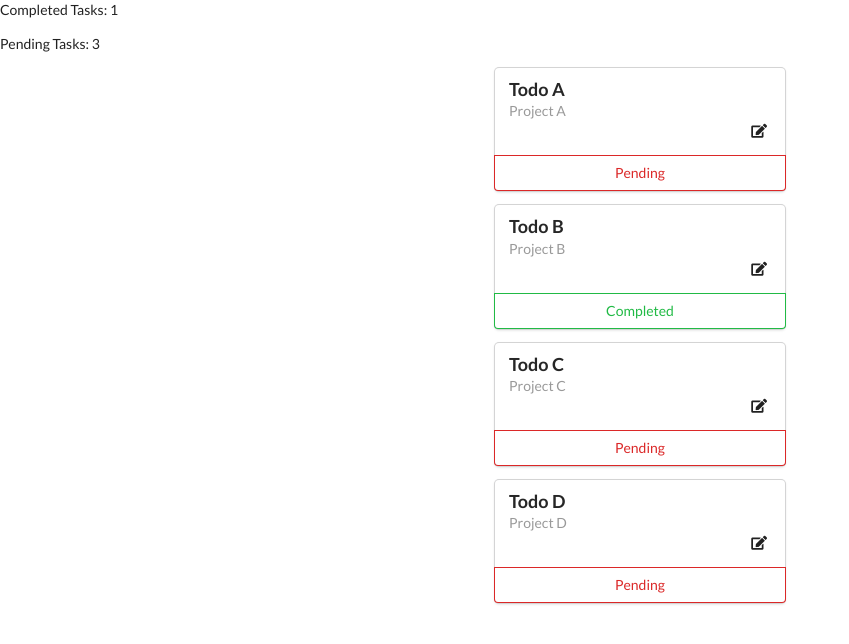
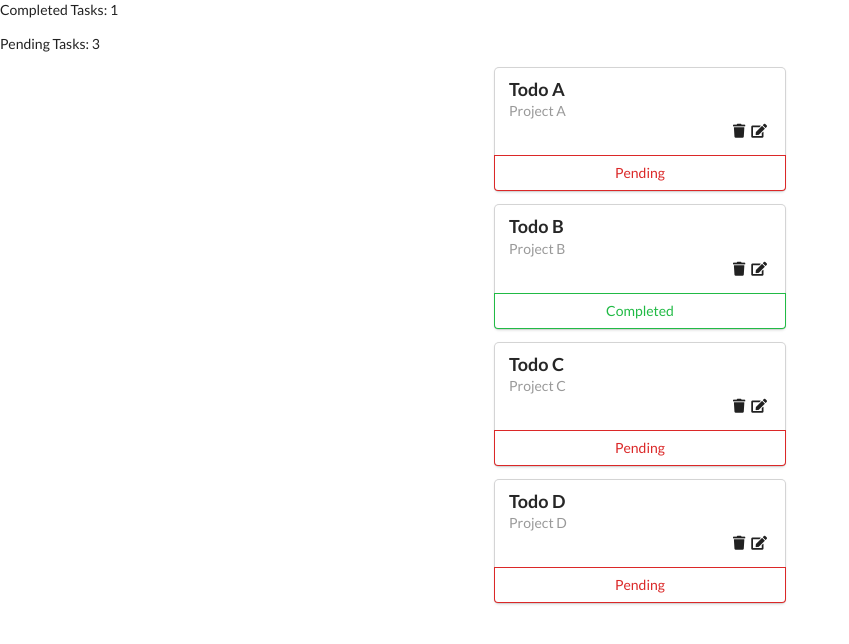
Before and after one commit to tiffanyadu/vue-todo-app, a Vue app: page / in a window 1280 px wide. Shown: the top 644 px of the page, without its empty margins (0-849 px from the left). Built offline with nearby package versions, Linux system fonts and the light colour scheme.

Commit message:
Added trash icon and methods to delete todo

```diff
--- a/src/components/Todo.vue
+++ b/src/components/Todo.vue
@@ -10,6 +10,9 @@
       <div class="extra content">
         <span class="right floated edit icon" v-on:click="showForm">
           <i class="edit icon"></i>
+        </span>
+        <span class="right floated trash icon" v-on:click="deleteTodo(todo)">
+          <i class="trash icon"></i>
         </span>
       </div>
     </div>
@@ -54,6 +57,9 @@
       hideForm() {
         this.isEditing = false;
       },
+      deleteTodo(todo) {
+        this.$emit('delete-todo', todo);
+      },
     },
   };
 </script>
--- a/src/components/TodoList.vue
+++ b/src/components/TodoList.vue
@@ -2,7 +2,7 @@
   <div>
     <p>Completed Tasks: {{todos.filter(todo => {return todo.done === true}).length}}</p>
     <p>Pending Tasks: {{todos.filter(todo => {return todo.done === false}).length}}</p>
-    <todo v-for="todo in todos" v-bind:todo="todo"></todo>
+    <todo v-on:delete-todo="deleteTodo" v-for="todo in todos" v-bind:todo="todo"></todo>
   </div>
 </template>
 
@@ -15,5 +15,11 @@ export default {
   components: {
     Todo,
   },
+  methods: {
+    deleteTodo(todo) {
+      const todoIndex = this.todos.indexOf(todo);
+      this.todos.splice(todoIndex, 1);
+    },
+  }
 };
 </script>
```
